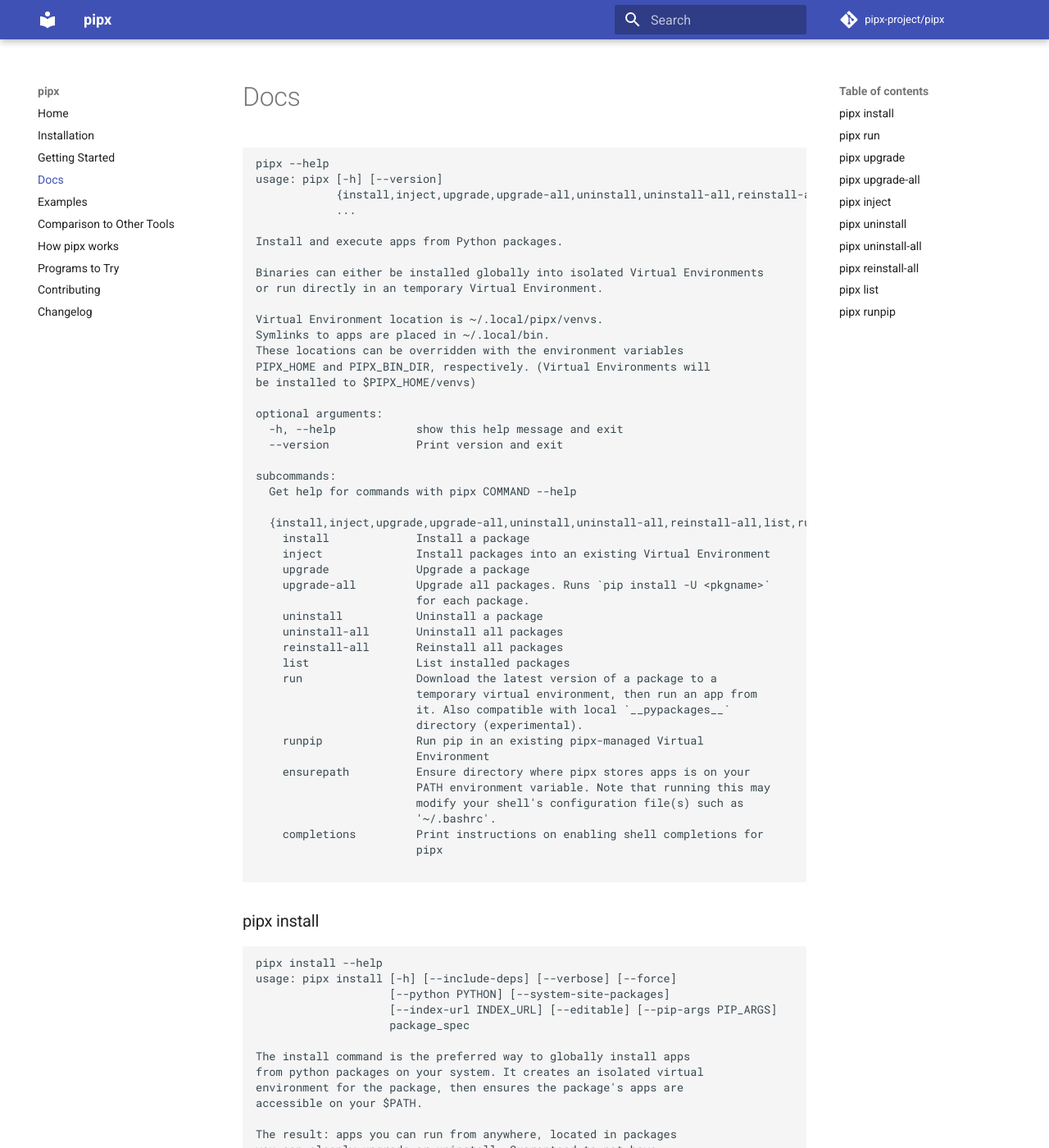
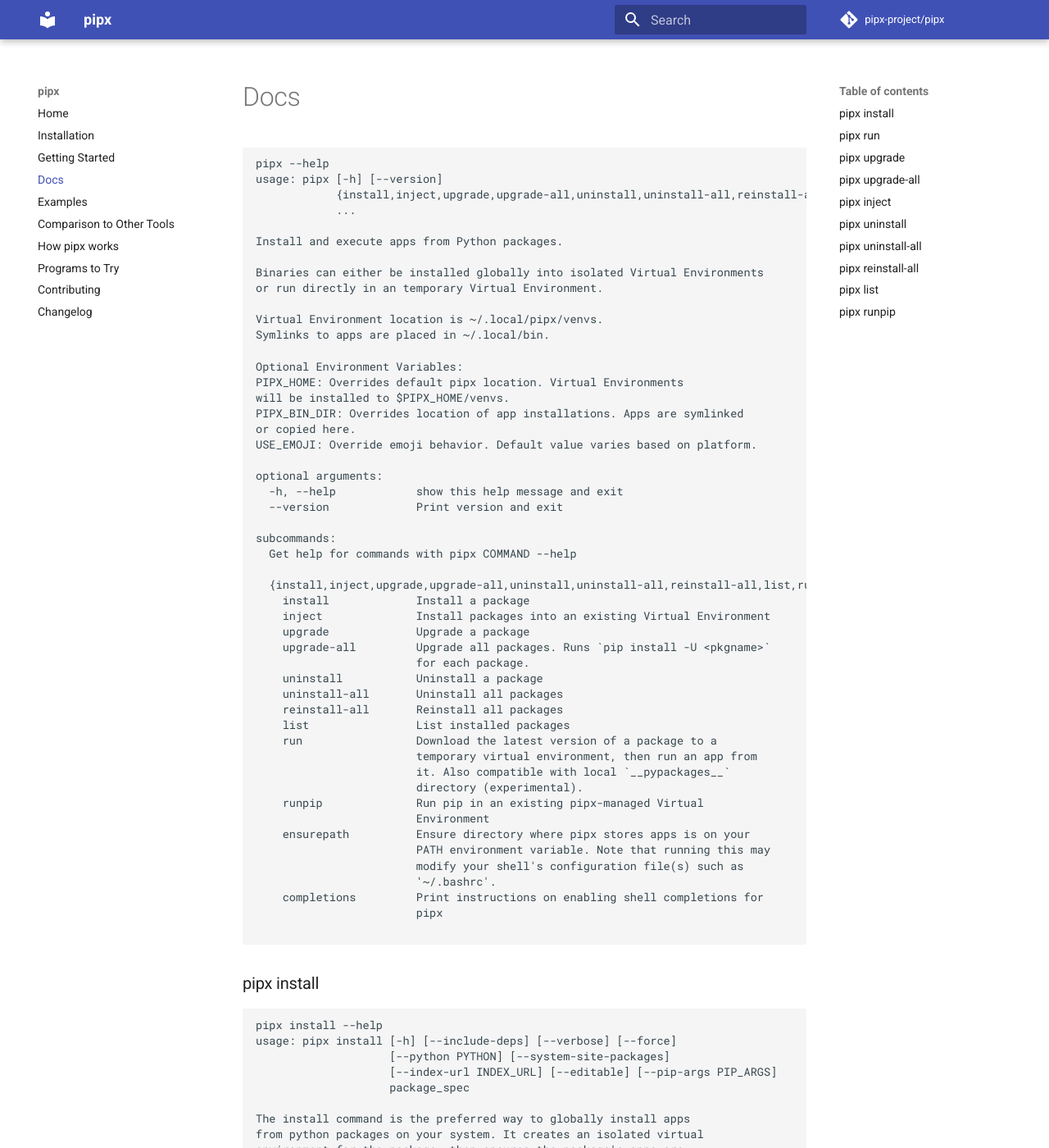
Before and after one commit to pypa/pipx, an MkDocs documentation site: the page built from docs/docs.md, in a window 1280 px wide and 1400 px high. Shown: the whole window at 82% size. Built offline with MkDocs 1.6.1 and Material for MkDocs 9.7.7, drawn with Linux system fonts in a browser that asks for light colours; comment, search, counter and statistics services are not loaded.

```diff
--- a/docs/docs.md
+++ b/docs/docs.md
@@ -17,9 +17,13 @@ or run directly in an temporary Virtual Environment.
 
 Virtual Environment location is ~/.local/pipx/venvs.
 Symlinks to apps are placed in ~/.local/bin.
-These locations can be overridden with the environment variables
-PIPX_HOME and PIPX_BIN_DIR, respectively. (Virtual Environments will
-be installed to $PIPX_HOME/venvs)
+
+Optional Environment Variables:
+PIPX_HOME: Overrides default pipx location. Virtual Environments
+will be installed to $PIPX_HOME/venvs.
+PIPX_BIN_DIR: Overrides location of app installations. Apps are symlinked
+or copied here.
+USE_EMOJI: Override emoji behavior. Default value varies based on platform.
 
 optional arguments:
   -h, --help            show this help message and exit
--- a/src/pipx/version.py
+++ b/src/pipx/version.py
@@ -1,2 +1,2 @@
-__version_info__ = (0, 15, 1, 3)
+__version_info__ = (0, 15, 2, 0)
 __version__ = ".".join(str(i) for i in __version_info__)
```
Also changed, not shown: docs/changelog.md (+5 -2 lines).
